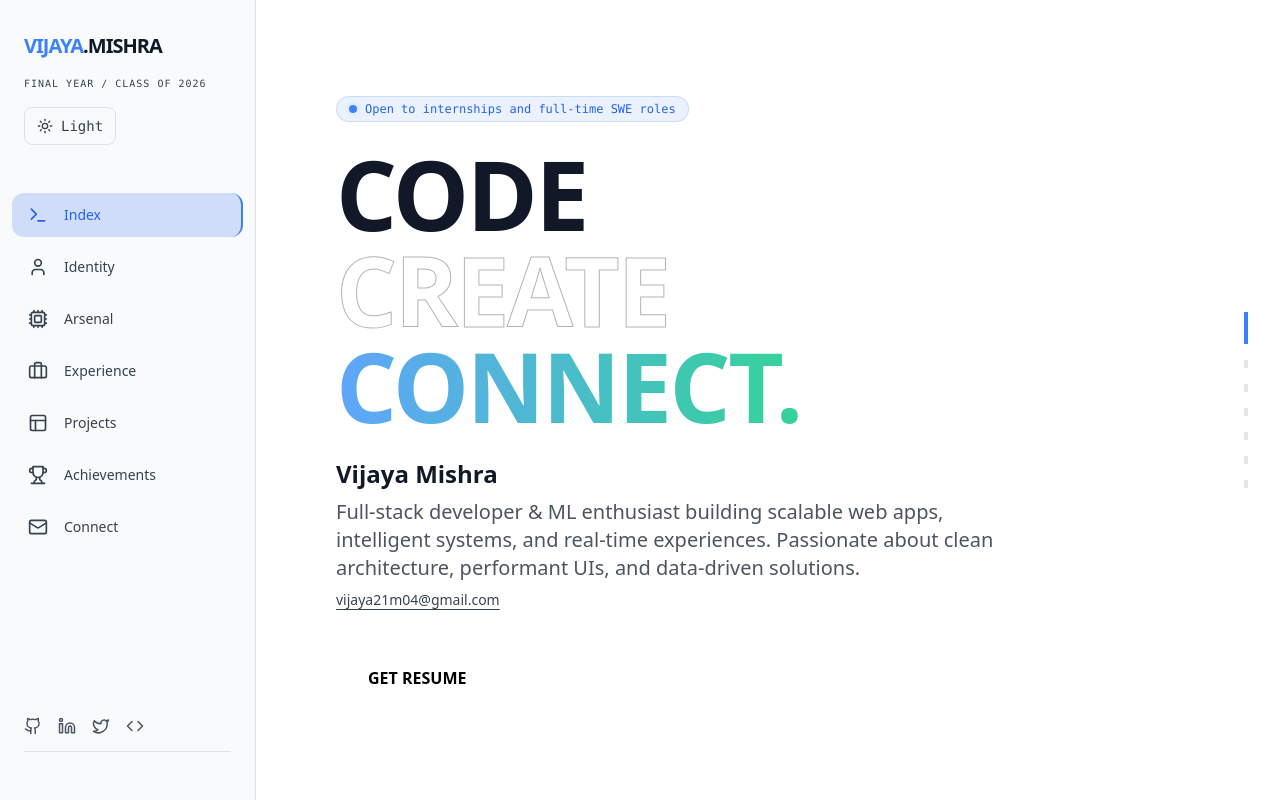
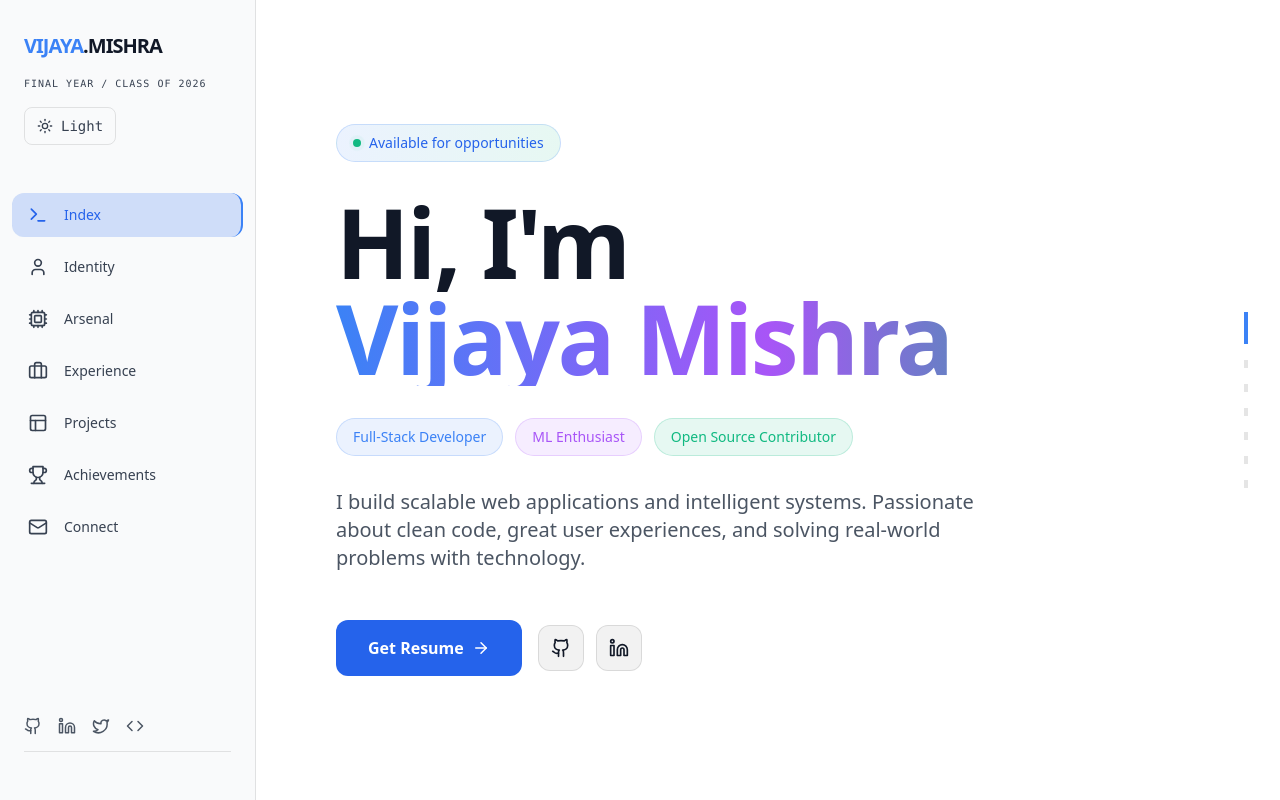
Before and after one commit to Vijayaa21/portfoliov2, a Next.js app: page / in a window 1280 px wide. Built offline with nearby package versions, Linux system fonts and the light colour scheme; no server answers.

Commit message:
feat: enhance Hero component with animations, improved layout, and social links

```diff
--- a/components/Hero.js
+++ b/components/Hero.js
@@ -1,5 +1,6 @@
 import React, { useState } from 'react';
-import { X, FileText, Loader2 } from 'lucide-react';
+import { motion } from 'framer-motion';
+import { X, FileText, Loader2, Github, Linkedin, ArrowRight } from 'lucide-react';
 
 const ResumeModal = ({ isOpen, onClose }) => {
   const [name, setName] = useState('');
@@ -38,7 +39,7 @@ const ResumeModal = ({ isOpen, onClose }) => {
 
       // Open resume in new tab
       window.open(
-        'https://drive.google.com/file/d/1mQ8KugRWMIhimH-UxEOsezT5rEew5tiK/view?usp=sharing',
+        'https://www.overleaf.com/read/xkpqwwhsfzwm#1f9bae',
         '_blank'
       );
 
@@ -58,13 +59,21 @@ const ResumeModal = ({ isOpen, onClose }) => {
   return (
     <div className="fixed inset-0 z-50 flex items-center justify-center p-4">
       {/* Backdrop */}
-      <div
+      <motion.div
+        initial={{ opacity: 0 }}
+        animate={{ opacity: 1 }}
+        exit={{ opacity: 0 }}
         className="absolute inset-0 bg-black/60 backdrop-blur-sm"
         onClick={onClose}
       />
 
       {/* Modal */}
-      <div className="relative bg-white dark:bg-[#111] border border-black/10 dark:border-white/10 rounded-2xl p-8 w-full max-w-md shadow-2xl">
+      <motion.div
+        initial={{ opacity: 0, scale: 0.95, y: 20 }}
+        animate={{ opacity: 1, scale: 1, y: 0 }}
+        exit={{ opacity: 0, scale: 0.95, y: 20 }}
+        className="relative bg-white dark:bg-[#111] border border-black/10 dark:border-white/10 rounded-2xl p-8 w-full max-w-md shadow-2xl"
+      >
         {/* Close button */}
         <button
           onClick={onClose}
@@ -128,7 +137,7 @@ const ResumeModal = ({ isOpen, onClose }) => {
         <p className="text-center text-xs text-gray-500 mt-4">
           Your info helps me follow up on opportunities
         </p>
-      </div>
+      </motion.div>
     </div>
   );
 };
@@ -137,37 +146,99 @@ const Hero = () => {
   const [isModalOpen, setIsModalOpen] = useState(false);
 
   return (
-    <div className="space-y-6">
-      <div className="inline-flex items-center space-x-2 px-3 py-1 rounded-full bg-blue-500/10 border border-blue-500/20 text-blue-600 dark:text-blue-400 text-xs font-mono">
+    <div className="flex flex-col justify-center min-h-[80vh] space-y-8">
+      {/* Status Badge */}
+      <motion.div
+        initial={{ opacity: 0, y: 20 }}
+        animate={{ opacity: 1, y: 0 }}
+        transition={{ delay: 0.1 }}
+        className="inline-flex items-center gap-2 px-4 py-2 w-fit rounded-full bg-gradient-to-r from-blue-500/10 to-emerald-500/10 border border-blue-500/20 text-blue-600 dark:text-blue-400 text-sm"
+      >
         <span className="relative flex h-2 w-2">
-          <span className="animate-ping absolute inline-flex h-full w-full rounded-full bg-blue-400 opacity-75"></span>
-          <span className="relative inline-flex rounded-full h-2 w-2 bg-blue-500"></span>
+          <span className="animate-ping absolute inline-flex h-full w-full rounded-full bg-emerald-400 opacity-75"></span>
+          <span className="relative inline-flex rounded-full h-2 w-2 bg-emerald-500"></span>
         </span>
-        <span>Open to internships and full-time SWE roles</span>
-      </div>
-      <h1 className="text-6xl md:text-8xl font-black tracking-tight leading-[0.9]">
-        CODE <br />
-        <span className="inline dark:hidden text-transparent stroke-text" style={{ WebkitTextStroke: '1px rgba(0,0,0,0.3)' }}>CREATE</span>
-        <span className="hidden dark:inline text-transparent stroke-text" style={{ WebkitTextStroke: '1px rgba(255,255,255,0.4)' }}>CREATE</span> <br />
-        <span className="bg-clip-text text-transparent bg-gradient-to-r from-blue-400 to-emerald-400">CONNECT.</span>
-      </h1>
-      <div className="space-y-2">
-        <p className="text-2xl font-bold">Vijaya Mishra</p>
-        <p className="text-gray-600 dark:text-gray-400 text-lg md:text-xl max-w-2xl font-light leading-relaxed">
-          Full‑stack developer & ML enthusiast building scalable web apps, intelligent systems, and real‑time experiences. Passionate about clean architecture, performant UIs, and data‑driven solutions.
-        </p>
-        <div className="flex flex-wrap gap-3 text-sm text-gray-700 dark:text-gray-300">
-          <a className="underline underline-offset-4" href="mailto:vijaya21m04@gmail.com">vijaya21m04@gmail.com</a>
-        </div>
-      </div>
-      <div className="flex pt-4 space-x-4">
+        <span>Available for opportunities</span>
+      </motion.div>
+
+      {/* Main Heading */}
+      <motion.div
+        initial={{ opacity: 0, y: 20 }}
+        animate={{ opacity: 1, y: 0 }}
+        transition={{ delay: 0.2 }}
+      >
+        <h1 className="text-5xl md:text-7xl lg:text-8xl font-black tracking-tight leading-[0.95]">
+          <span className="block">Hi, I'm</span>
+          <span className="block bg-clip-text text-transparent bg-gradient-to-r from-blue-500 via-purple-500 to-emerald-500">
+            Vijaya Mishra
+          </span>
+        </h1>
+      </motion.div>
+
+      {/* Role Tags */}
+      <motion.div
+        initial={{ opacity: 0, y: 20 }}
+        animate={{ opacity: 1, y: 0 }}
+        transition={{ delay: 0.3 }}
+        className="flex flex-wrap gap-3"
+      >
+        <span className="px-4 py-2 bg-blue-500/10 border border-blue-500/20 rounded-full text-blue-500 text-sm font-medium">
+          Full-Stack Developer
+        </span>
+        <span className="px-4 py-2 bg-purple-500/10 border border-purple-500/20 rounded-full text-purple-500 text-sm font-medium">
+          ML Enthusiast
+        </span>
+        <span className="px-4 py-2 bg-emerald-500/10 border border-emerald-500/20 rounded-full text-emerald-500 text-sm font-medium">
+          Open Source Contributor
+        </span>
+      </motion.div>
+
+      {/* Description */}
+      <motion.p
+        initial={{ opacity: 0, y: 20 }}
+        animate={{ opacity: 1, y: 0 }}
+        transition={{ delay: 0.4 }}
+        className="text-gray-600 dark:text-gray-400 text-lg md:text-xl max-w-2xl leading-relaxed"
+      >
+        I build scalable web applications and intelligent systems. Passionate about clean code,
+        great user experiences, and solving real-world problems with technology.
+      </motion.p>
+
+      {/* CTA Buttons */}
+      <motion.div
+        initial={{ opacity: 0, y: 20 }}
+        animate={{ opacity: 1, y: 0 }}
+        transition={{ delay: 0.5 }}
+        className="flex flex-wrap items-center gap-4 pt-4"
+      >
         <button
           onClick={() => setIsModalOpen(true)}
-          className="px-8 py-4 bg-white text-black font-bold rounded-sm hover:bg-blue-500 hover:text-white transition-all"
+          className="group px-8 py-4 bg-blue-600 text-white font-bold rounded-xl hover:bg-blue-700 transition-all flex items-center gap-2"
         >
-          GET RESUME
+          Get Resume
+          <ArrowRight size={18} className="group-hover:translate-x-1 transition-transform" />
         </button>
-      </div>
+
+        {/* Social Links */}
+        <div className="flex items-center gap-3">
+          <a
+            href="https://github.com/Vijayaa21"
+            target="_blank"
+            rel="noopener noreferrer"
+            className="p-3 rounded-xl bg-black/5 dark:bg-white/5 border border-black/10 dark:border-white/10 hover:bg-gray-800 hover:text-white hover:border-gray-800 transition-all"
+          >
+            <Github size={20} />
+          </a>
+          <a
+            href="https://linkedin.com/in/vijayamishra"
+            target="_blank"
+            rel="noopener noreferrer"
+            className="p-3 rounded-xl bg-black/5 dark:bg-white/5 border border-black/10 dark:border-white/10 hover:bg-blue-600 hover:text-white hover:border-blue-600 transition-all"
+          >
+            <Linkedin size={20} />
+          </a>
+        </div>
+      </motion.div>
 
       {/* Resume Modal */}
       <ResumeModal
```
